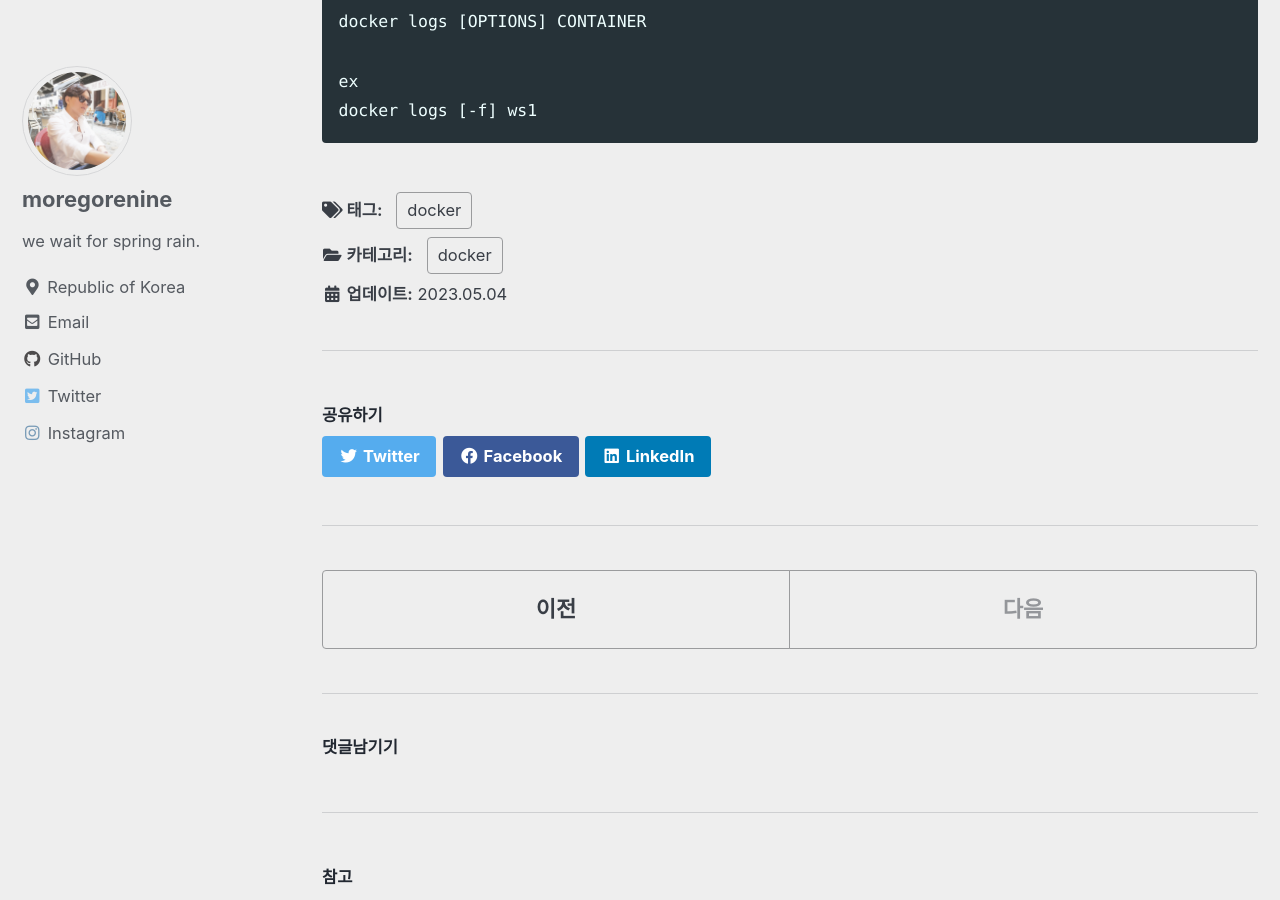
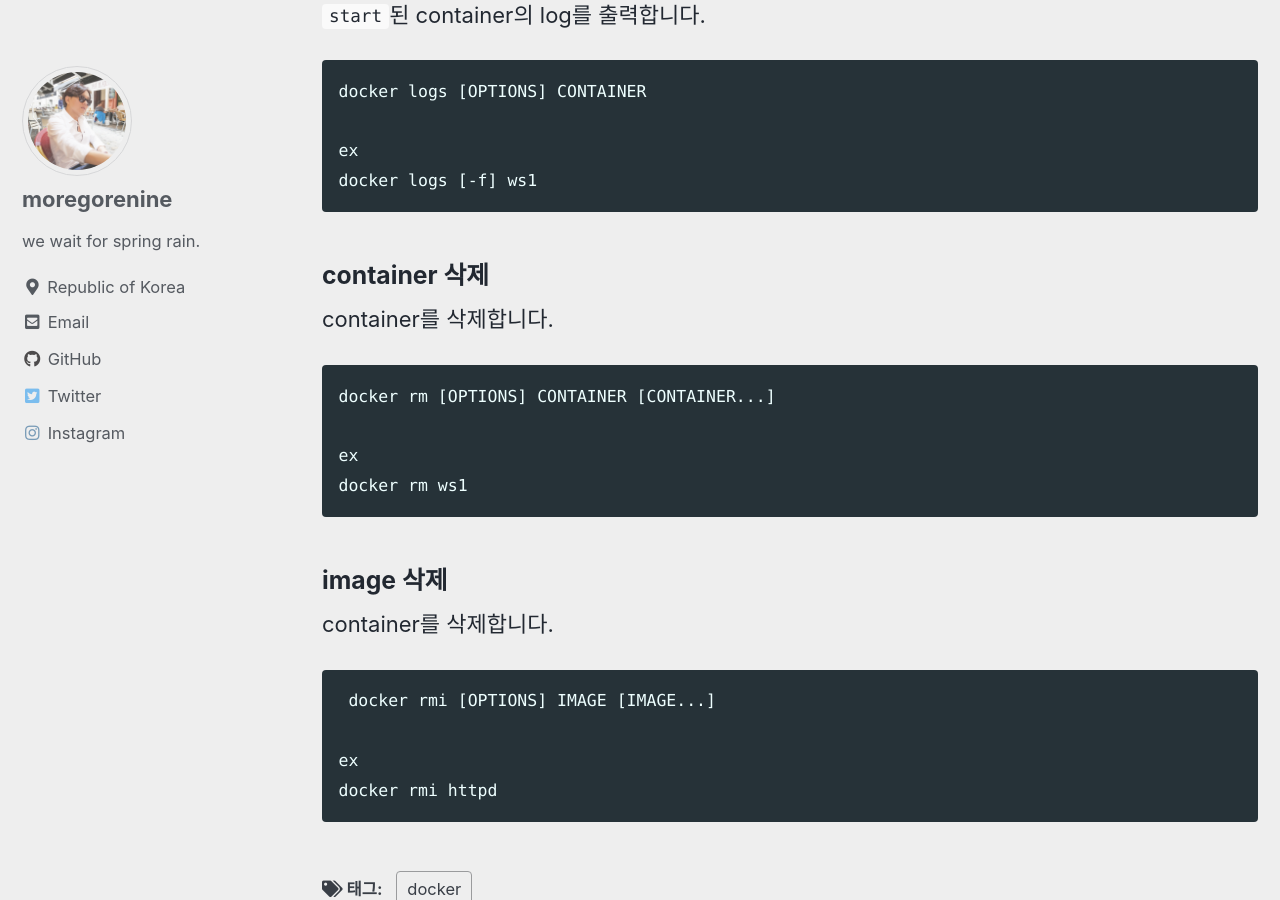
Before and after one commit to moregorenine/moregorenine.github.io, a Jekyll site: the page built from _posts/docker/2023-5-4-docker.md, in a window 1280 px wide and 900 px high, scrolled down 2461 px. Built offline with Jekyll 4.4.1, drawn with Linux system fonts in a browser that asks for light colours; cached includes are drawn as plain includes; comment, search, counter and statistics services are not loaded.

Commit message:
Update 2023-5-4-docker.md

````diff
--- a/_posts/docker/2023-5-4-docker.md
+++ b/_posts/docker/2023-5-4-docker.md
@@ -68,3 +68,21 @@ docker logs [OPTIONS] CONTAINER
 ex
 docker logs [-f] ws1
 ```
+
+### container 삭제
+container를 삭제합니다.
+```docker
+docker rm [OPTIONS] CONTAINER [CONTAINER...]
+
+ex
+docker rm ws1
+```
+
+### image 삭제
+container를 삭제합니다.
+```docker
+ docker rmi [OPTIONS] IMAGE [IMAGE...]
+
+ex
+docker rmi httpd
+```
````
